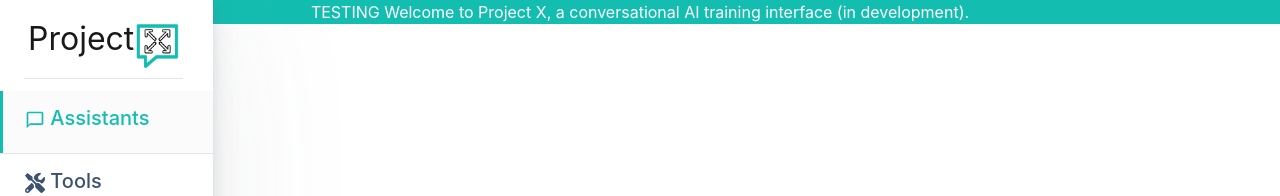
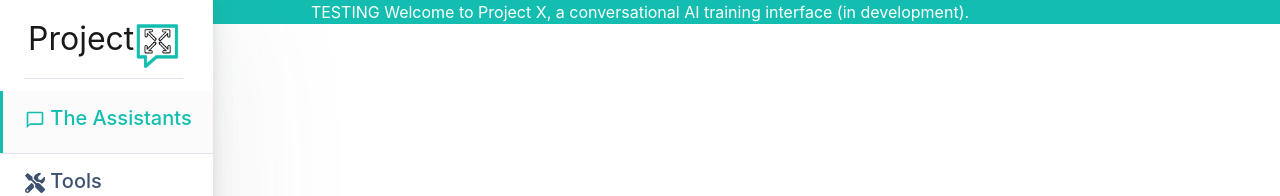
Before and after one commit to PetitSamuel/Project-X-Conversational-AI-Interface, a React (Create React App) app in the folder training-interface/: page / in a window 1280 px wide. Shown: the top 196 px of the page. Built offline with nearby package versions, Linux system fonts and the light colour scheme.

Commit message:
test commit

```diff
--- a/training-interface/src/App.js
+++ b/training-interface/src/App.js
@@ -36,7 +36,7 @@ class App extends Component {
             <ul class="nav flex-column">
               <li class="nav-item">
                 <a class={this.state.route == 1 ? 'nav-link active': 'nav-link'}  onClick={(e) => this.setState({route:1})}>
-                  <h5><MdChatBubbleOutline /> Assistants</h5>
+                  <h5><MdChatBubbleOutline /> The Assistants</h5>
                 </a>
               </li>
               <li class="nav-item">
```
